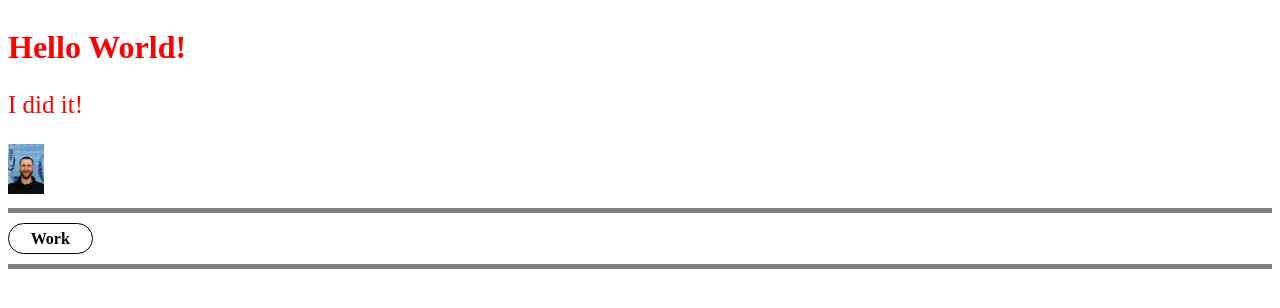
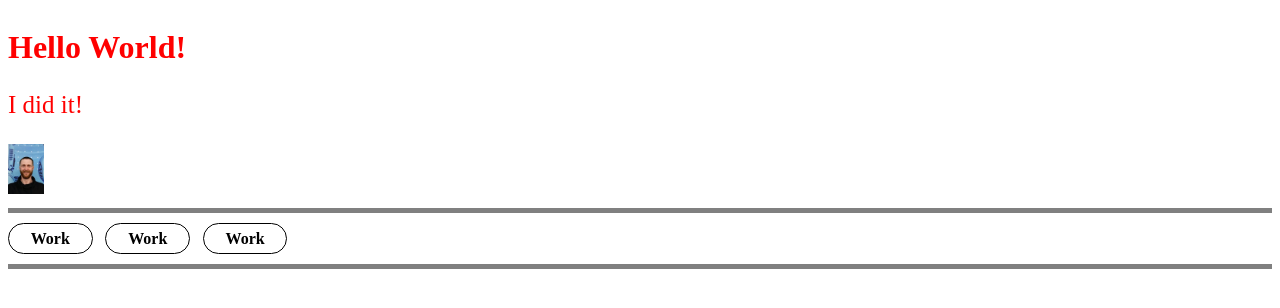
Before and after one commit to NikolayLazarchuk/RiznaComponents, a React (Create React App) app: page / in a window 1280 px wide. Shown: the top 308 px of the page. Built offline with nearby package versions, Linux system fonts and the light colour scheme.

Commit message:
Add link container

```diff
--- a/src/App.tsx
+++ b/src/App.tsx
@@ -8,7 +8,11 @@ function App() {
     <Container>
       <FirstComponent />
       <BreackLine />
-      <HeaderLink />
+      <ContainerForDiv>
+        <HeaderLink />
+        <HeaderLink />
+        <HeaderLink />
+      </ContainerForDiv>
       <BreackLine />
     </Container>
   )
@@ -19,5 +23,9 @@ const Container = styled.div`
   flex-direction: column;
   align-items: flex-start;
 `
+const ContainerForDiv = styled.div`
+  display: flex;
+  gap: 1vw;
+`
 
 export default App
--- a/src/components/HeaderLink/style.css
+++ b/src/components/HeaderLink/style.css
@@ -8,7 +8,6 @@
   line-height: 1.25vw;
   font-weight: 700;
   text-align: center;
-
 }
 
 .header-link {
```
